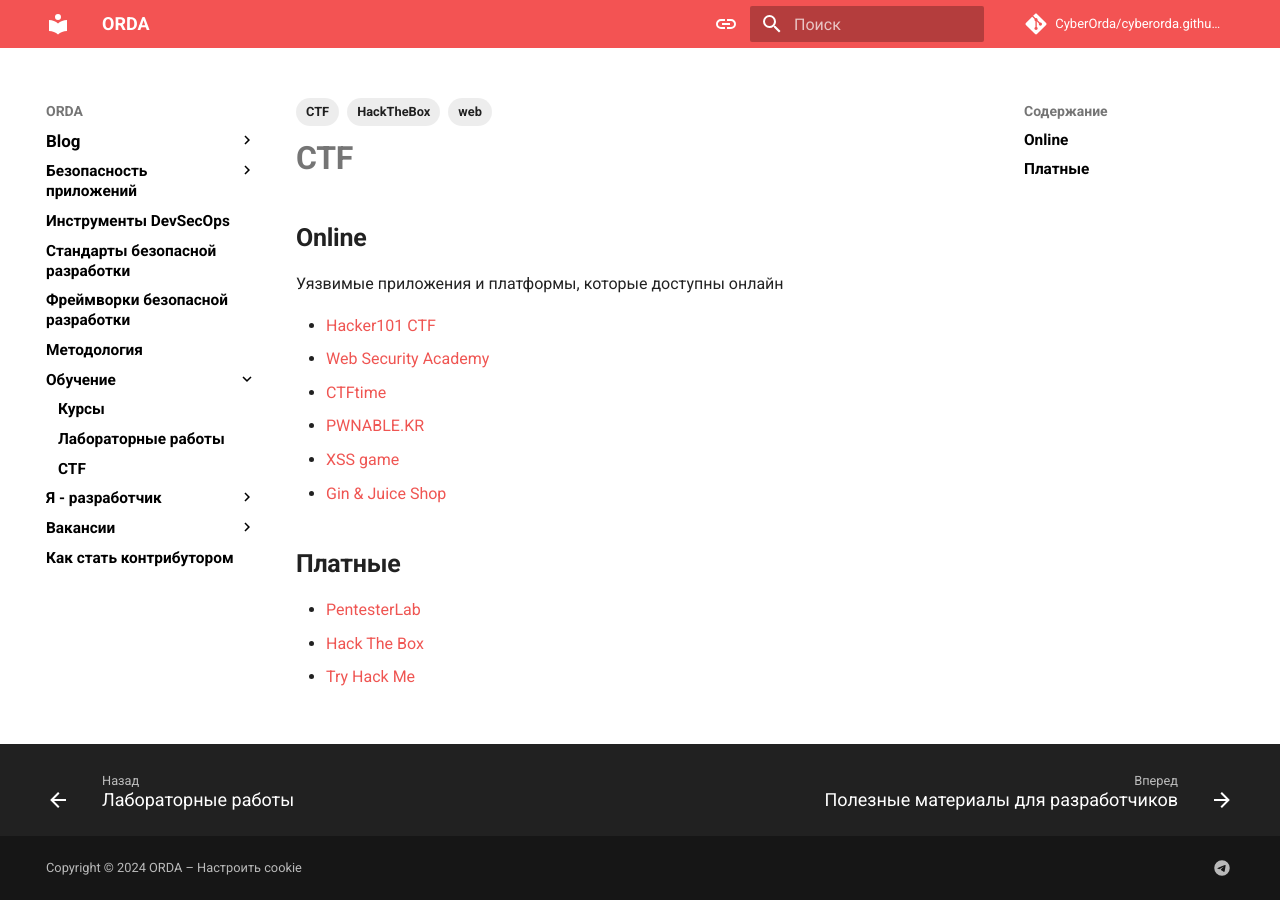
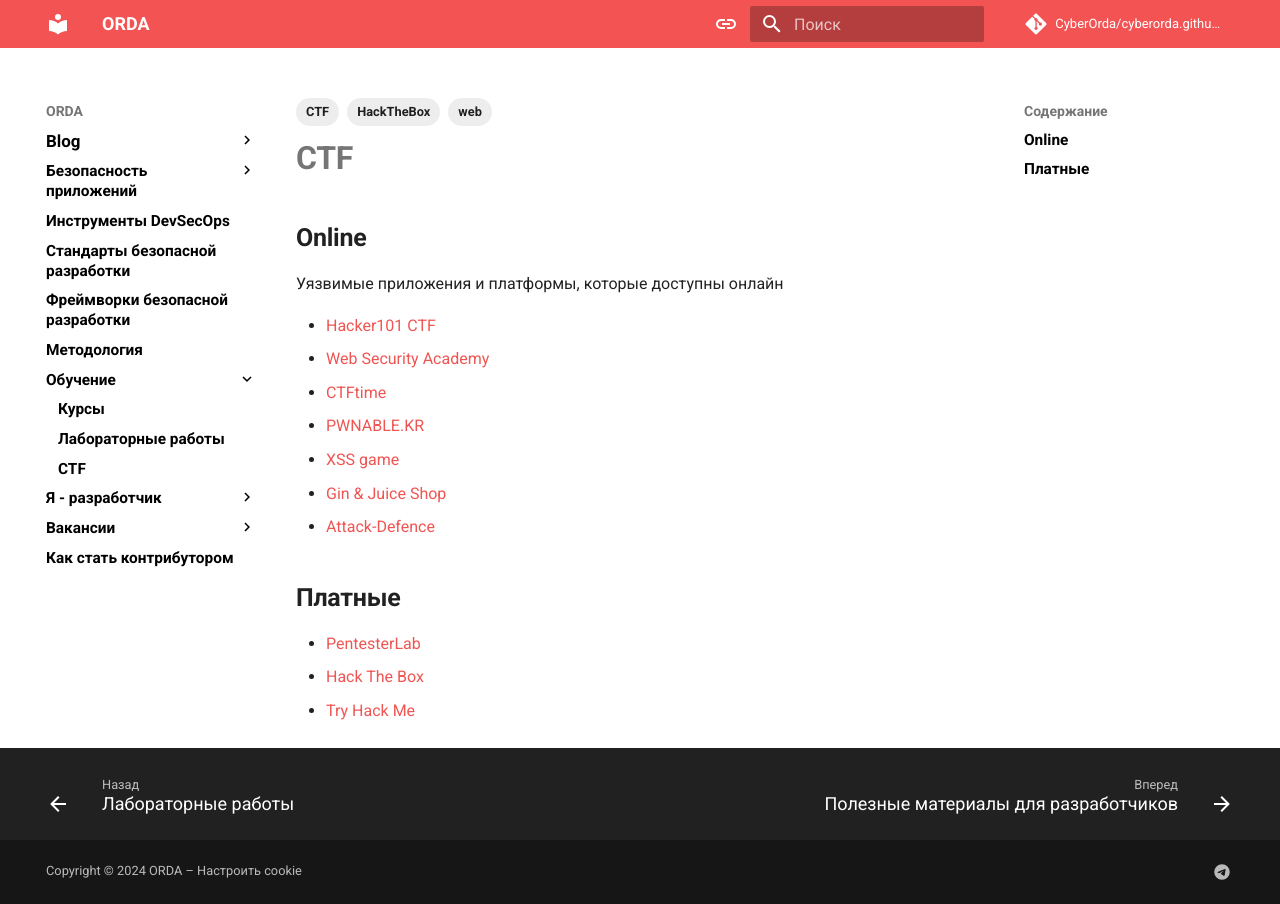
Before and after one commit to CyberOrda/cyberorda.github.io, an MkDocs documentation site: the page built from docs/CTF.md, in a window 1280 px wide. Built offline with MkDocs 1.6.1 and Material for MkDocs 9.7.7, drawn with Linux system fonts in a browser that asks for light colours; comment, search, counter and statistics services are not loaded.

Commit message:
Update CTF.md

```diff
--- a/docs/CTF.md
+++ b/docs/CTF.md
@@ -18,6 +18,8 @@
 - [PWNABLE.KR](http://pwnable.kr/)
 - [XSS game](https://xss-game.appspot.com)
 - [Gin & Juice Shop](https://ginandjuice.shop/)
+- [Attack-Defence](https://attackdefense.com/)
+
 
 ## **Платные**
 
```
